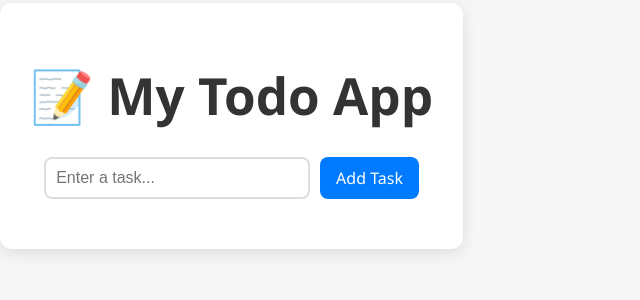
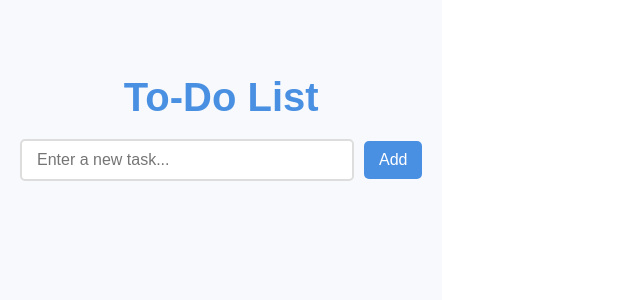
Before and after one commit to chirustark17/react-seminar-app, a React (Vite) app: page / in a window 1280 px wide. Shown: the part 274-574 px from the top of the page, without its empty margins (0-640 px from the left). Built offline with nearby package versions, Linux system fonts and the light colour scheme.

Commit message:
successful

```diff
--- a/src/App.css
+++ b/src/App.css
@@ -1,77 +1,116 @@
-body {
-  font-family: 'Segoe UI', Tahoma, Geneva, Verdana, sans-serif;
-  background-color: #f6f6f6;
-  margin: 0;
-  padding: 0;
-}
-
-.container {
-  max-width: 600px;
-  margin: 60px auto;
-  padding: 30px;
-  background-color: #ffffff;
-  box-shadow: 0px 4px 15px rgba(0, 0, 0, 0.1);
-  border-radius: 12px;
+/* General Styles for the App */
+.App {
+  font-family: 'Arial', sans-serif;
   text-align: center;
+  padding: 20px;
+  background-color: #f7f9fc;
+  min-height: 100vh;
+  display: flex;
+  flex-direction: column;
+  justify-content: center;
+  align-items: center;
 }
 
 h1 {
-  color: #333;
+  color: #4a90e2;
+  font-size: 2.5rem;
+  margin-bottom: 20px;
 }
 
-.input-section {
+/* Styling for Input container (where user types todo) */
+.input-container {
   display: flex;
   justify-content: center;
-  margin-bottom: 20px;
+  align-items: center;
+  margin-bottom: 30px;
   gap: 10px;
 }
 
 input[type="text"] {
-  width: 60%;
-  padding: 10px;
-  font-size: 16px;
+  padding: 10px 15px;
+  font-size: 1rem;
+  width: 300px;
+  border-radius: 5px;
   border: 2px solid #ddd;
-  border-radius: 8px;
+  outline: none;
+  transition: border 0.3s;
 }
 
+input[type="text"]:focus {
+  border-color: #4a90e2;
+}
+
+/* Button styling */
 button {
-  padding: 10px 16px;
-  font-size: 16px;
-  background-color: #007bff;
+  padding: 10px 15px;
+  font-size: 1rem;
+  background-color: #4a90e2;
   color: white;
   border: none;
-  border-radius: 8px;
+  border-radius: 5px;
   cursor: pointer;
-  transition: background-color 0.3s ease;
+  transition: background-color 0.3s;
 }
 
 button:hover {
-  background-color: #0056b3;
+  background-color: #357ab7;
 }
 
+/* Styling for Todo List */
 .todo-list {
   list-style: none;
   padding: 0;
+  width: 350px;
 }
 
-.todo-list li {
-  padding: 12px;
-  background-color: #f1f1f1;
-  margin-bottom: 10px;
-  border-radius: 8px;
+.todo-item {
+  background-color: #fff;
+  padding: 15px;
+  margin: 10px 0;
+  border-radius: 5px;
   display: flex;
   justify-content: space-between;
   align-items: center;
+  box-shadow: 0 4px 6px rgba(0, 0, 0, 0.1);
+  transition: background-color 0.3s;
 }
 
+.todo-item:hover {
+  background-color: #f2f2f2;
+}
+
+.todo-item span {
+  font-size: 1rem;
+  color: #333;
+}
+
+/* Delete Button Styling */
 .delete-btn {
-  background-color: #ff4d4d;
-  padding: 6px 12px;
-  font-size: 14px;
-  border-radius: 6px;
+  background-color: #e94e77;
   color: white;
+  border: none;
+  border-radius: 5px;
+  padding: 5px 10px;
+  cursor: pointer;
+  transition: background-color 0.3s;
 }
 
 .delete-btn:hover {
-  background-color: #cc0000;
+  background-color: #d43760;
 }
+
+.delete-btn:focus {
+  outline: none;
+}
+
+/* Responsive Design: Adjust layout for smaller screens */
+@media (max-width: 768px) {
+  .input-container {
+    flex-direction: column;
+    gap: 15px;
+  }
+
+  .todo-list {
+    width: 90%;
+  }
+}
--- a/src/App.jsx
+++ b/src/App.jsx
@@ -1,51 +1,49 @@
-import { useState } from 'react';
-import './App.css';
+import { useState } from "react";
+import "./App.css";
 
 function App() {
-  // State to store the input task text
-  const [task, setTask] = useState('');
+  const [todo, setTodo] = useState(""); // State to store the new todo input
+  const [todos, setTodos] = useState([]); // State to store all the todos
 
-  // State to store the list of tasks
-  const [todos, setTodos] = useState([]);
-
-  // Function to handle adding a new task
-  const handleAdd = () => {
-    if (task.trim() !== '') {
-      // Add task to list and reset input field
-      setTodos([...todos, task]);
-      setTask('');
+  // Function to handle adding a new todo
+  const addTodo = () => {
+    if (todo) {
+      setTodos([...todos, todo]); // Add new todo to the list
+      setTodo(""); // Clear the input field after adding
     }
   };
 
-  // Function to delete a task by index
-  const handleDelete = (index) => {
-    const updatedTodos = todos.filter((_, i) => i !== index);
-    setTodos(updatedTodos);
+  // Function to handle removing a todo
+  const removeTodo = (index) => {
+    const newTodos = todos.filter((_, i) => i !== index); // Remove todo by index
+    setTodos(newTodos); // Update the todo list
   };
 
   return (
-    <div className="container">
-      <h1>📝 My Todo App</h1>
+    <div className="App">
+      <h1>To-Do List</h1>
 
-      {/* Input section for adding tasks */}
-      <div className="input-section">
+      {/* Input field to add a new todo */}
+      <div className="input-container">
         <input
           type="text"
-          placeholder="Enter a task..."
-          value={task}
-          onChange={(e) => setTask(e.target.value)} // Update task state on change
+          value={todo}
+          onChange={(e) => setTodo(e.target.value)} // Update todo state on input change
+          placeholder="Enter a new task..."
         />
-        <button onClick={handleAdd}>Add Task</button>
+        <button onClick={addTodo}>Add</button>
       </div>
 
-      {/* Displaying list of tasks */}
+      {/* Displaying the todo list */}
       <ul className="todo-list">
-        {todos.map((item, index) => (
-          <li key={index}>
-            {item}
-            {/* Delete button for each task */}
-            <button className="delete-btn" onClick={() => handleDelete(index)}>
-              ❌
+        {todos.map((todo, index) => (
+          <li key={index} className="todo-item">
+            <span>{todo}</span>
+            <button
+              onClick={() => removeTodo(index)} // Remove todo on button click
+              className="delete-btn"
+            >
+              Delete
             </button>
           </li>
         ))}
```
